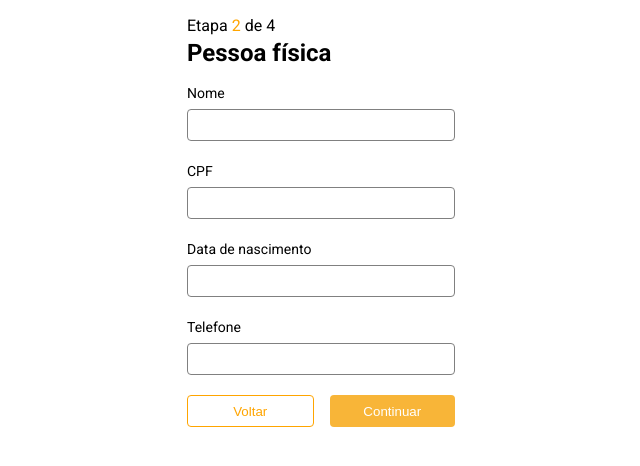
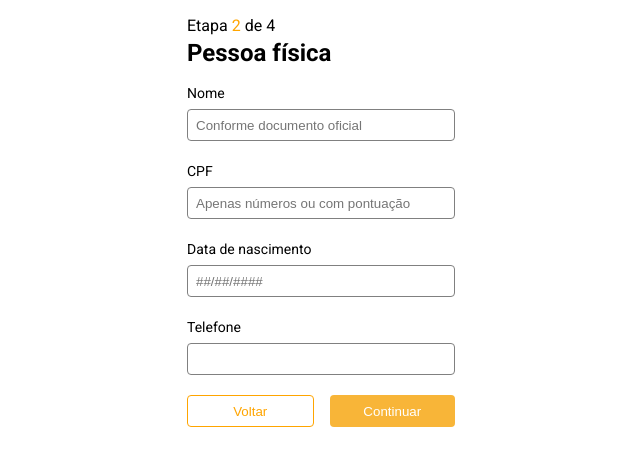
Before and after one commit to dinobergviana/desafio-mb-web, a Vue app in the folder client/: page / in a window 1280 px wide. Both pictures are taken after typing "name@example.com" into the empty fields and a click on the button "Continuar". Shown: the top 466 px of the page, without its empty margins (319-959 px from the left). Built offline with nearby package versions, Linux system fonts and the light colour scheme; a web font is replaced by a local one.

Commit message:
refactor: change isLegalPerson logic and add request error message feedback

```diff
--- a/client/src/App.vue
+++ b/client/src/App.vue
@@ -31,7 +31,7 @@
   const formData = reactive({
     currentStep: 0,
     email: "",
-    entity: "",
+    isLegalPerson: false,
     name: "",
     cpf: "",
     birthDate: "",
--- a/client/src/components/wizard/StepFour.vue
+++ b/client/src/components/wizard/StepFour.vue
@@ -50,6 +50,10 @@
           Cadastrar
         </button>
       </div>
+
+      <div v-if="requestFailed">
+        <span class="error-message">Erro ao tentar salvar os dados. Verifique se os dados estão corretos ou contate o suporte.</span>
+      </div>
     </form>
   </section>
 </template>
@@ -67,6 +71,7 @@
   const emit = defineEmits(["previous-step", "next-step"])
 
   const seePassword = ref(false)
+  const requestFailed = ref(false)
 
   const isLegalPerson = computed(() => {
     return props.formData.entity === 2
@@ -114,9 +119,17 @@
         body: JSON.stringify(data)
       })
 
+      const responseBody = await response.json()
+
+      if (responseBody.statusCode === 500 || responseBody.statusCode === 400) {
+        throw new Error()
+      }
+
+      requestFailed.value = true
       emitNextStep()
     } catch (error) {
       console.log(error)
+      requestFailed.value = true
     }
   }
 
--- a/client/src/components/wizard/StepOne.vue
+++ b/client/src/components/wizard/StepOne.vue
@@ -66,12 +66,15 @@
   function handleSaveData() {
     props.formData.email = email.value
     props.formData.entity = entity.value
+
+    props.formData.isLegalPerson = entity.value === 2 ? true : false
+
     emitNextStep()
   }
 
   onMounted(() => {
     email.value = props.formData.email
-    entity.value = props.formData.entity || 1
+    entity.value = props.formData.isLegalPerson ? 2 : 1
   })
 </script>
 
--- a/client/src/components/wizard/StepTwo.vue
+++ b/client/src/components/wizard/StepTwo.vue
@@ -9,8 +9,8 @@
     <Form class="form-container" @submit="handleSaveDate" :validation-schema="schema">
       <div class="input-control">
         <label for="name">{{ isLegalPerson ? "Razão social" : "Nome" }}</label>
-        <Field v-model="legalName" v-if="isLegalPerson" id="legal-name" name="legalName" />
-        <Field v-model="name" v-else id="name" name="name" />
+        <Field v-model="legalName" v-if="isLegalPerson" id="legal-name" name="legalName" placeholder="Conforme documento oficial" />
+        <Field v-model="name" v-else id="name" name="name" placeholder="Conforme documento oficial" />
 
         <div v-if="isLegalPerson" class="error-message">
           <ErrorMessage name="legalName" />
@@ -23,8 +23,8 @@
 
       <div class="input-control">
         <label for="name">{{ isLegalPerson ? "CNPJ" : "CPF" }}</label>
-        <Field v-model="cnpj" v-if="isLegalPerson" id="cnpj" name="cnpj" />
-        <Field v-model="cpf" v-else id="cpf" name="cpf" />
+        <Field v-model="cnpj" v-if="isLegalPerson" id="cnpj" name="cnpj" placeholder="Apenas números ou com pontuação" />
+        <Field v-model="cpf" v-else id="cpf" name="cpf" placeholder="Apenas números ou com pontuação" />
 
         <div v-if="isLegalPerson" class="error-message">
           <ErrorMessage name="cnpj" />
@@ -37,8 +37,8 @@
 
       <div class="input-control">
         <label for="name">{{ isLegalPerson ? "Data de abertura" : "Data de nascimento" }}</label>
-        <Field v-model="openingDate" v-if="isLegalPerson" id="opening-date" name="openingDate" />
-        <Field v-model="birthDate" v-else id="birth-date" name="birthDate" />
+        <Field v-model="openingDate" v-if="isLegalPerson" id="opening-date" name="openingDate" placeholder="##/##/####" />
+        <Field v-model="birthDate" v-else id="birth-date" name="birthDate" placeholder="##/##/####" />
 
         <div v-if="isLegalPerson" class="error-message">
           <ErrorMessage name="openingDate" />
@@ -88,12 +88,12 @@
   const cnpjRegex = /^\d{2}\.\d{3}\.\d{3}\/\d{4}\-\d{2}$|^\d{14}$/
 
   const schema = yup.object({
-    name: props.formData.entity === 1 ? yup.string().required("Campo obrigatório") : false,
-    cpf: props.formData.entity === 1 ? yup.string().required("Campo obrigatório").matches(cpfRegex, "CPF inválido") : false,
-    birthDate: props.formData.entity === 1 ? yup.string().required("Campo obrigatório").test("valid-date", "Data inválida", value => isValidDate(value)) : false,
-    legalName: props.formData.entity === 2 ? yup.string().required("Campo obrigatório") : false,
-    cnpj: props.formData.entity === 2 ? yup.string().required("Campo obrigatório").matches(cnpjRegex, "CNPJ inválido") : false,
-    openingDate: props.formData.entity === 2 ? yup.string().required("Campo obrigatório").test("valid-date", "Data inválida", value => isValidDate(value)) : false,
+    name: !props.formData.isLegalPerson ? yup.string().required("Campo obrigatório") : false,
+    cpf: !props.formData.isLegalPerson ? yup.string().required("Campo obrigatório").matches(cpfRegex, "CPF inválido") : false,
+    birthDate: !props.formData.isLegalPerson ? yup.string().required("Campo obrigatório").test("valid-date", "Data inválida. Ex. de data válida: 20/01/2000", value => isValidDate(value)) : false,
+    legalName: props.formData.isLegalPerson ? yup.string().required("Campo obrigatório") : false,
+    cnpj: props.formData.isLegalPerson ? yup.string().required("Campo obrigatório").matches(cnpjRegex, "CNPJ inválido") : false,
+    openingDate: props.formData.isLegalPerson ? yup.string().required("Campo obrigatório").test("valid-date", "Data inválida", value => isValidDate(value)) : false,
     phone: yup.string().required("Campo obrigatório").test("valid-phone", "Telefone inválido", value => validatePhone(value))
   })
 
@@ -108,7 +108,7 @@
   const phone = ref("")
 
   const isLegalPerson = computed(() => {
-    return props.formData.entity === 2
+    return props.formData.isLegalPerson
   })
 
   function isValidDate(value) {
```
